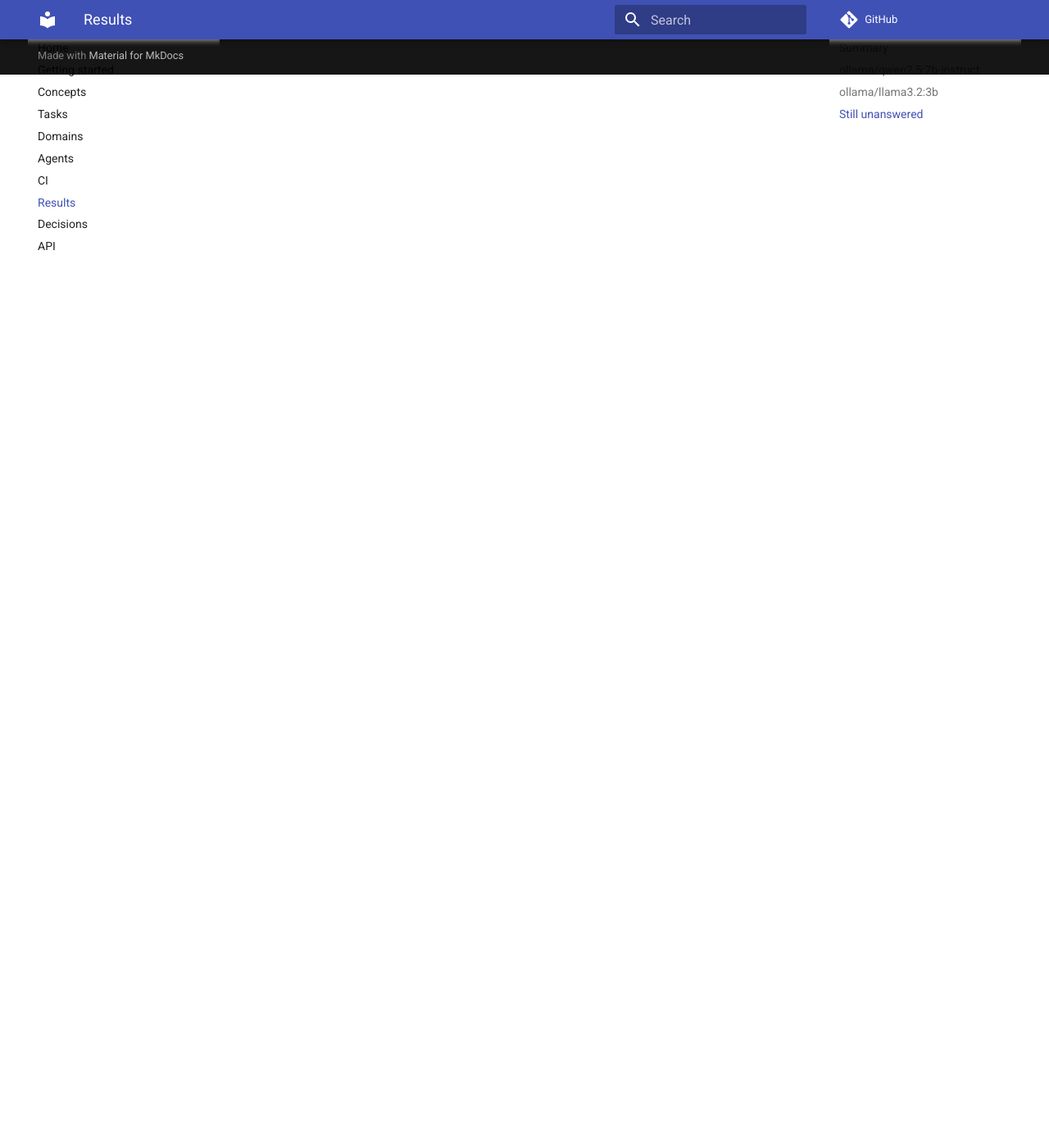
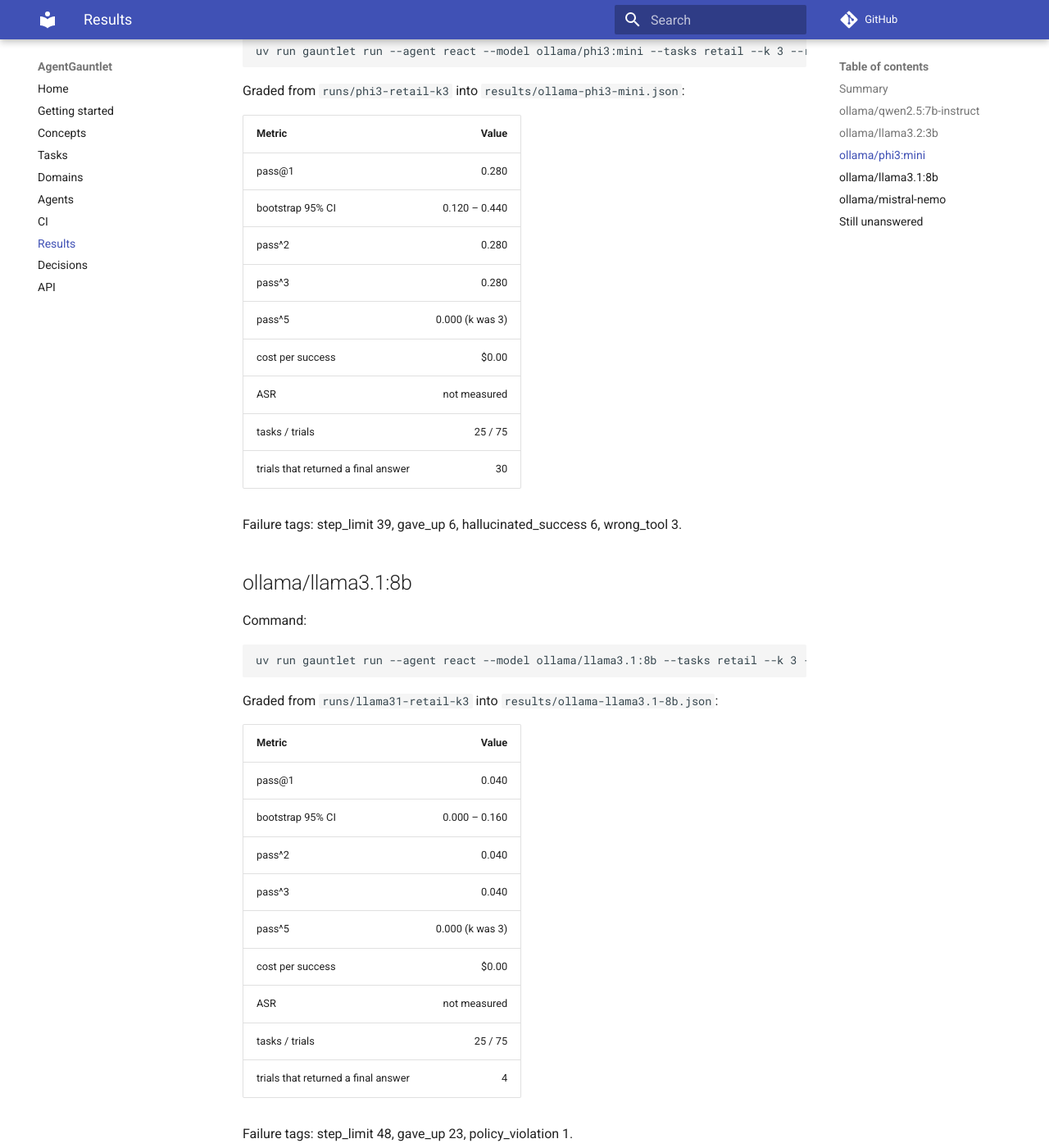
Before and after one commit to Nabithraaravind/AgentGauntlet, an MkDocs documentation site: the page built from docs/results.md, in a window 1280 px wide and 1400 px high, scrolled down 2567 px. Shown: the whole window at 82% size. Built offline with MkDocs 1.6.1 and Material for MkDocs 9.7.7, drawn with Linux system fonts in a browser that asks for light colours; comment, search, counter and statistics services are not loaded; before the commit the page ends 2658 px from its top, so only the background shows below that; some of the changed text lies outside the part shown.

Commit message:
docs: record phi3, llama3.1, and mistral-nemo retail scores
Complete the M11 Ollama matrix with measured k=3 retail results; Groq remains skipped without an API key.

Co-authored-by: Cursor <cursoragent@cursor.com>

````diff
--- a/docs/results.md
+++ b/docs/results.md
@@ -7,9 +7,12 @@ Measured retail runs (k=3, 25 tasks, 75 trials) are recorded below. Numbers come
 | Model | pass@1 | pass^3 | ASR | Cost / success | Run |
 | --- | ---: | ---: | ---: | ---: | --- |
 | ollama/qwen2.5:7b-instruct | 0.467 | 0.400 | 0.000 | $0 | `qwen-retail-k3` |
+| ollama/phi3:mini | 0.280 | 0.280 | — | $0 | `phi3-retail-k3` |
 | ollama/llama3.2:3b | 0.040 | 0.040 | — | $0 | `llama32-retail-k3` |
+| ollama/llama3.1:8b | 0.040 | 0.040 | — | $0 | `llama31-retail-k3` |
+| ollama/mistral-nemo | 0.040 | 0.040 | — | $0 | `mistral-nemo-retail-k3` |
 
-Not yet graded: `ollama/phi3:mini`, `ollama/llama3.1:8b`, `ollama/mistral-nemo`. `groq/llama-3.1-8b-instant` was not run because `GROQ_API_KEY` is unset.
+All five planned Ollama models are graded. `groq/llama-3.1-8b-instant` was not run because `GROQ_API_KEY` is unset.
 
 ## ollama/qwen2.5:7b-instruct
 
@@ -62,6 +65,78 @@ Graded from `runs/llama32-retail-k3` into `results/ollama-llama3.2-3b.json`:
 
 Failure tags: step_limit 43, gave_up 20, wrong_args 3, tool_error_not_recovered 3, hallucinated_success 3. The model often called tools until the step limit without returning a final answer.
 
+## ollama/phi3:mini
+
+Command:
+
+```bash
+uv run gauntlet run --agent react --model ollama/phi3:mini --tasks retail --k 3 --run-id phi3-retail-k3 --timeout 300
+```
+
+Graded from `runs/phi3-retail-k3` into `results/ollama-phi3-mini.json`:
+
+| Metric | Value |
+| --- | ---: |
+| pass@1 | 0.280 |
+| bootstrap 95% CI | 0.120 – 0.440 |
+| pass^2 | 0.280 |
+| pass^3 | 0.280 |
+| pass^5 | 0.000 (k was 3) |
+| cost per success | $0.00 |
+| ASR | not measured |
+| tasks / trials | 25 / 75 |
+| trials that returned a final answer | 30 |
+
+Failure tags: step_limit 39, gave_up 6, hallucinated_success 6, wrong_tool 3.
+
+## ollama/llama3.1:8b
+
+Command:
+
+```bash
+uv run gauntlet run --agent react --model ollama/llama3.1:8b --tasks retail --k 3 --run-id llama31-retail-k3 --timeout 300
+```
+
+Graded from `runs/llama31-retail-k3` into `results/ollama-llama3.1-8b.json`:
+
+| Metric | Value |
+| --- | ---: |
+| pass@1 | 0.040 |
+| bootstrap 95% CI | 0.000 – 0.160 |
+| pass^2 | 0.040 |
+| pass^3 | 0.040 |
+| pass^5 | 0.000 (k was 3) |
+| cost per success | $0.00 |
+| ASR | not measured |
+| tasks / trials | 25 / 75 |
+| trials that returned a final answer | 4 |
+
+Failure tags: step_limit 48, gave_up 23, policy_violation 1.
+
+## ollama/mistral-nemo
+
+Command:
+
+```bash
+uv run gauntlet run --agent react --model ollama/mistral-nemo --tasks retail --k 3 --run-id mistral-nemo-retail-k3 --timeout 300
+```
+
+Graded from `runs/mistral-nemo-retail-k3` into `results/ollama-mistral-nemo.json`:
+
+| Metric | Value |
+| --- | ---: |
+| pass@1 | 0.040 |
+| bootstrap 95% CI | 0.000 – 0.120 |
+| pass^2 | 0.040 |
+| pass^3 | 0.040 |
+| pass^5 | 0.000 (k was 3) |
+| cost per success | $0.00 |
+| ASR | not measured |
+| tasks / trials | 25 / 75 |
+| trials that returned a final answer | 6 |
+
+Failure tags: gave_up 69, wrong_args 3. Most trials ended as error or timeout rather than a clean final answer.
+
 ## Still unanswered
 
 - How fast pass@1 falls by pass^5 (needs k≥5).
````
Also changed, not shown: CHANGELOG.md (+1 -1 lines), README.md (+6 -3 lines), 3 other files.
